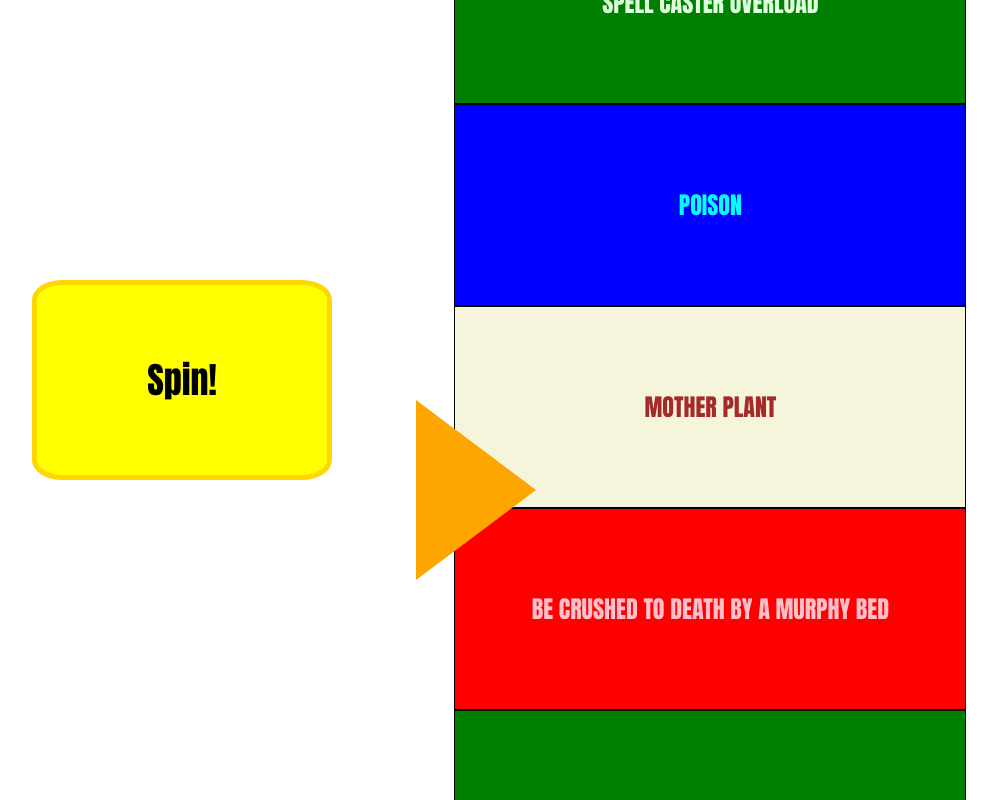
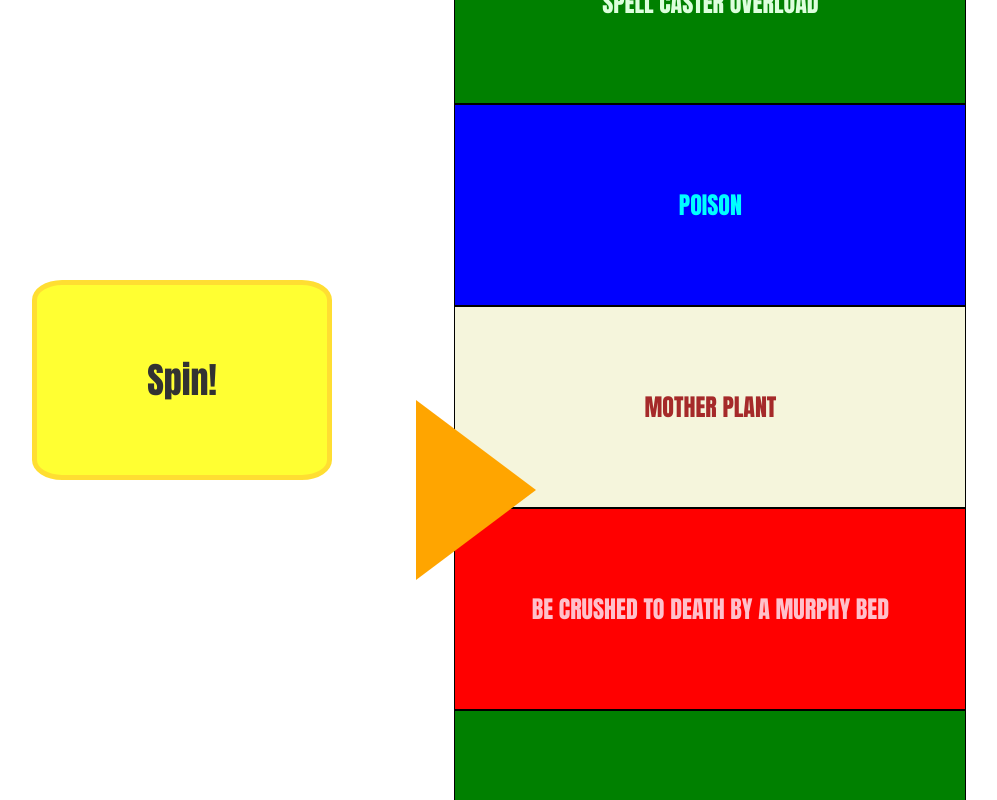
Before and after one commit to mcglade8/sim4deathwheel, a plain HTML site: page index.html in a window 1280 px wide. In both pictures the pointer is over the button "Spin!". Shown: the top 800 px of the page, without its empty margins (32-1029 px from the left). Drawn offline with nearby package versions, Linux system fonts and the light colour scheme.

Commit message:
Update styles.css

```diff
--- a/styles.css
+++ b/styles.css
@@ -24,6 +24,15 @@ button{
   background-color: yellow;
   font-weight: bold;
 }
+button:hover{
+    cursor: pointer;
+    opacity: 0.8;
+}
+button:active{
+    background-color: #0088DD;
+    color: white;
+}
+
 .prompt{
   position: absolute;
   top: 35%;
```
